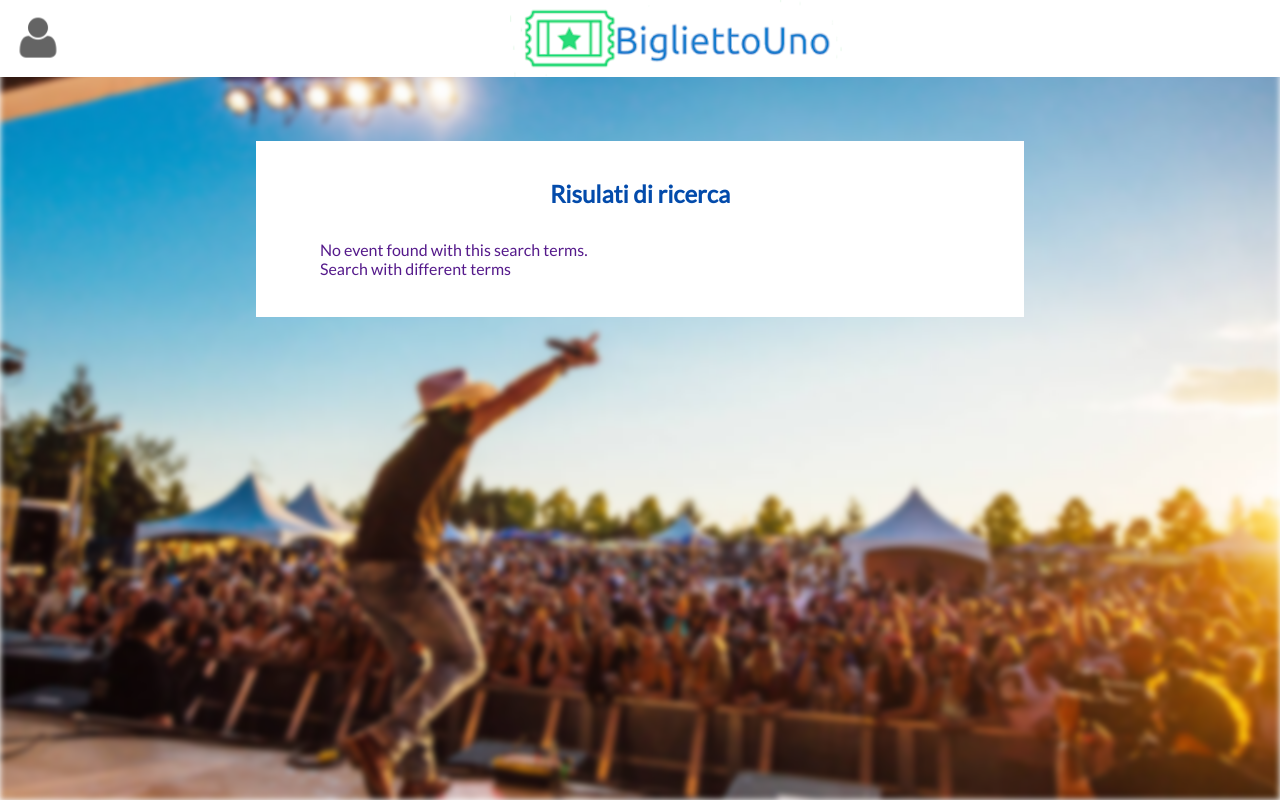
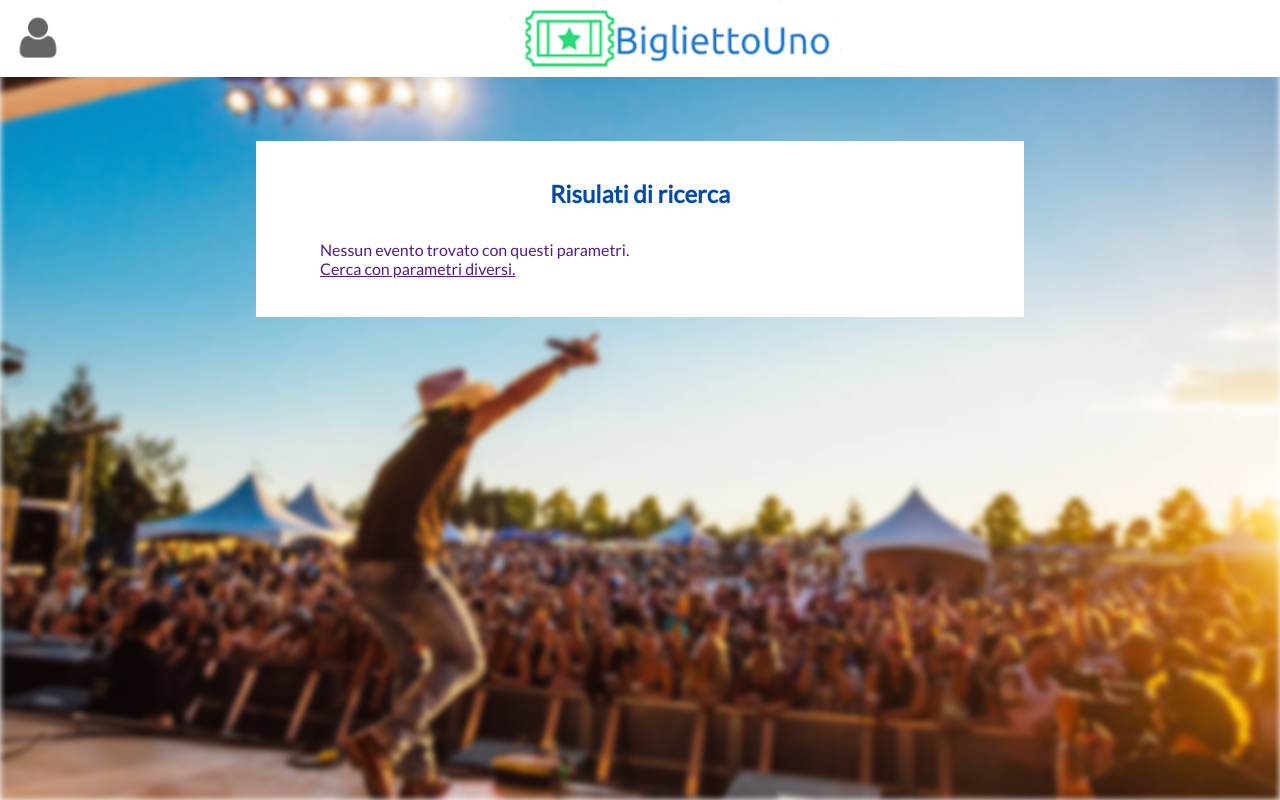
Before and after one commit to ivanpera/Web-devel-exam, a PHP site: page /search_results in a window 1280 px wide. Run offline with PHP 8.4, Linux system fonts and the light colour scheme; data that the repository does not hold is empty.

Commit message:
PHP, CSS: search_result: the link to go back is now underlined

```diff
--- a/css/events.css
+++ b/css/events.css
@@ -47,6 +47,10 @@ div#search_form {
     display: none;
 }
 
+.redirect-link {
+    text-decoration: underline;
+}
+
 @media screen and (min-width:450px) {
 
     div.tab {
--- a/php/template/search_results.php
+++ b/php/template/search_results.php
@@ -3,8 +3,8 @@
         <h1> Risulati di ricerca </h1>
         <?php
         if(count($templateParams["events"]) <= 0): ?>
-            <p>No event found with this search terms.</p>
-            <a href="events.php">Search with different terms</a>
+            <p>Nessun evento trovato con questi parametri.</p>
+            <a class="redirect-link" href="events.php">Cerca con parametri diversi.</a>
         <?php endif;?>
         <?php
             foreach ($templateParams["events"] as $event):
```
